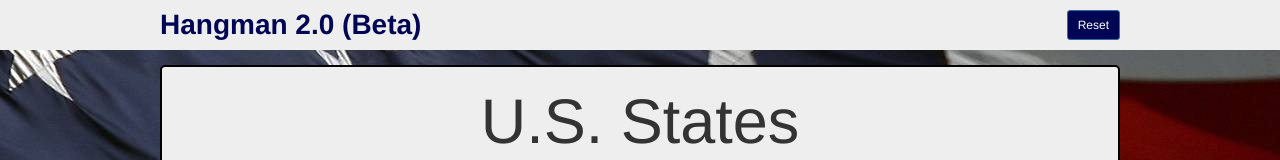
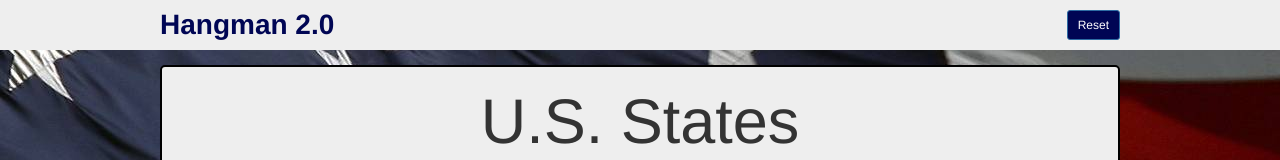
Before and after one commit to mstange22/hangman-2.0, a plain HTML site: page index.html in a window 1280 px wide. Shown: the top 160 px of the page. Drawn offline with nearby package versions, Linux system fonts and the light colour scheme.

Commit message:
title change

```diff
--- a/index.html
+++ b/index.html
@@ -12,7 +12,7 @@
 <body>
     <nav id="nav">
         <div id="hangman-nav">
-            <span id="title">Hangman 2.0 (Beta)</span>
+            <span id="title">Hangman 2.0</span>
             <button id="reset-button" class="btn btn-primary btn-sm">Reset</button>
         </div>
     </nav>
```
